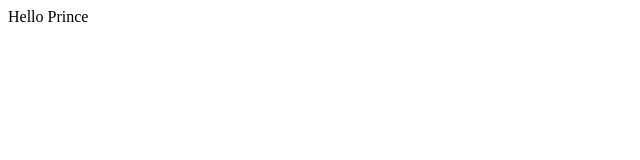
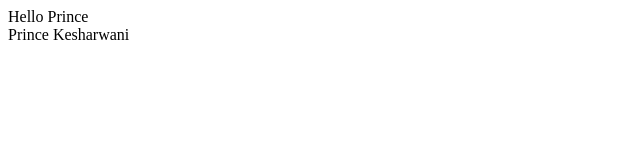
Before and after one commit to princekesDEV/MASAI, a plain HTML site: page #6 - Navigation Bar Aria/index.html in a window 1280 px wide. Shown: the whole page, without its empty margins (0-640 px from the left). Drawn offline with Linux system fonts and the light colour scheme.

Commit message:
Dummy Commit

```diff
--- a/#6 - Navigation Bar Aria/index.html
+++ b/#6 - Navigation Bar Aria/index.html
@@ -20,5 +20,8 @@ navigation. -->
     >
       Hello Prince
     </div>
+    <div>
+      Prince Kesharwani
+    </div>
   </body>
 </html>
```
